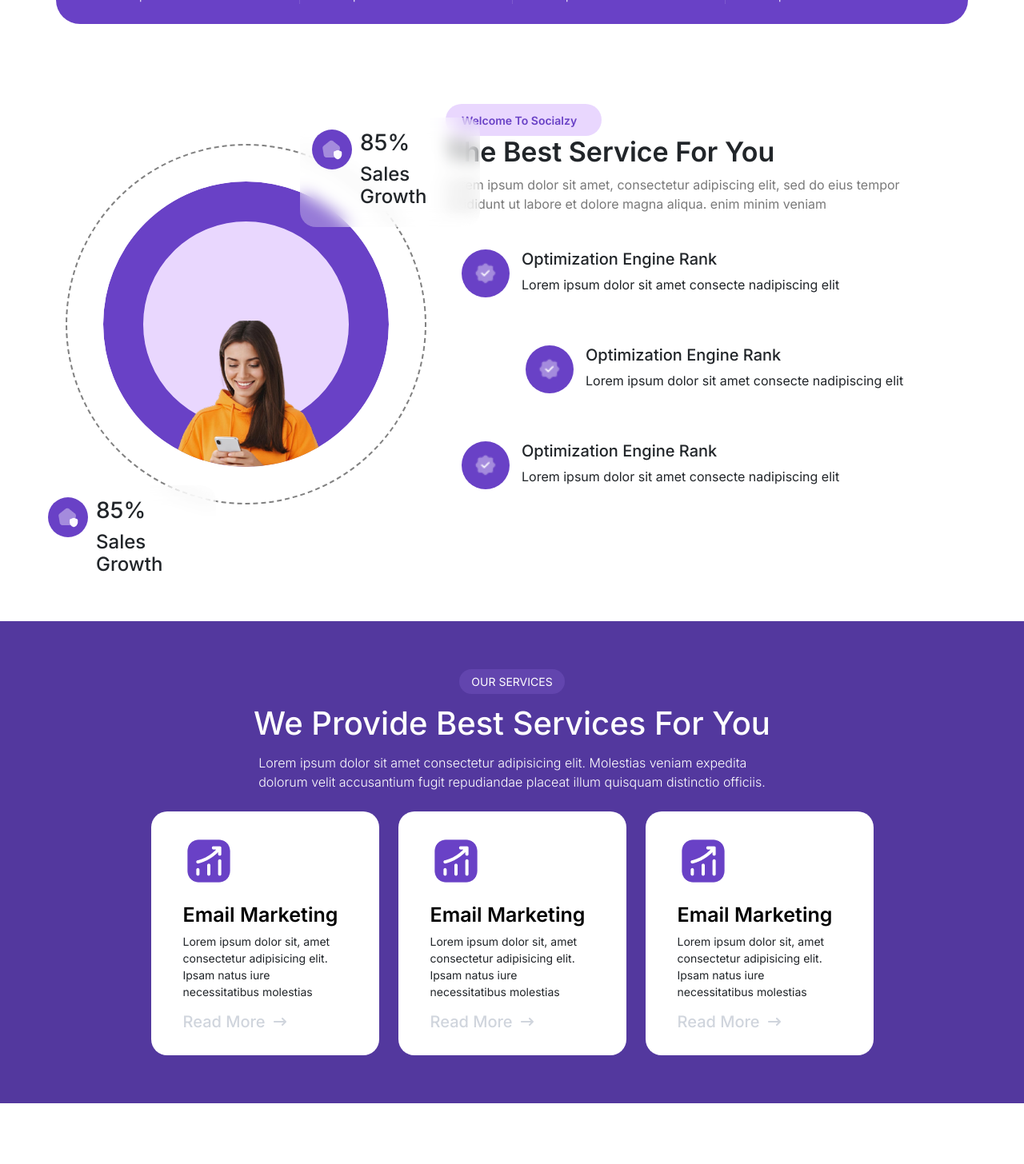
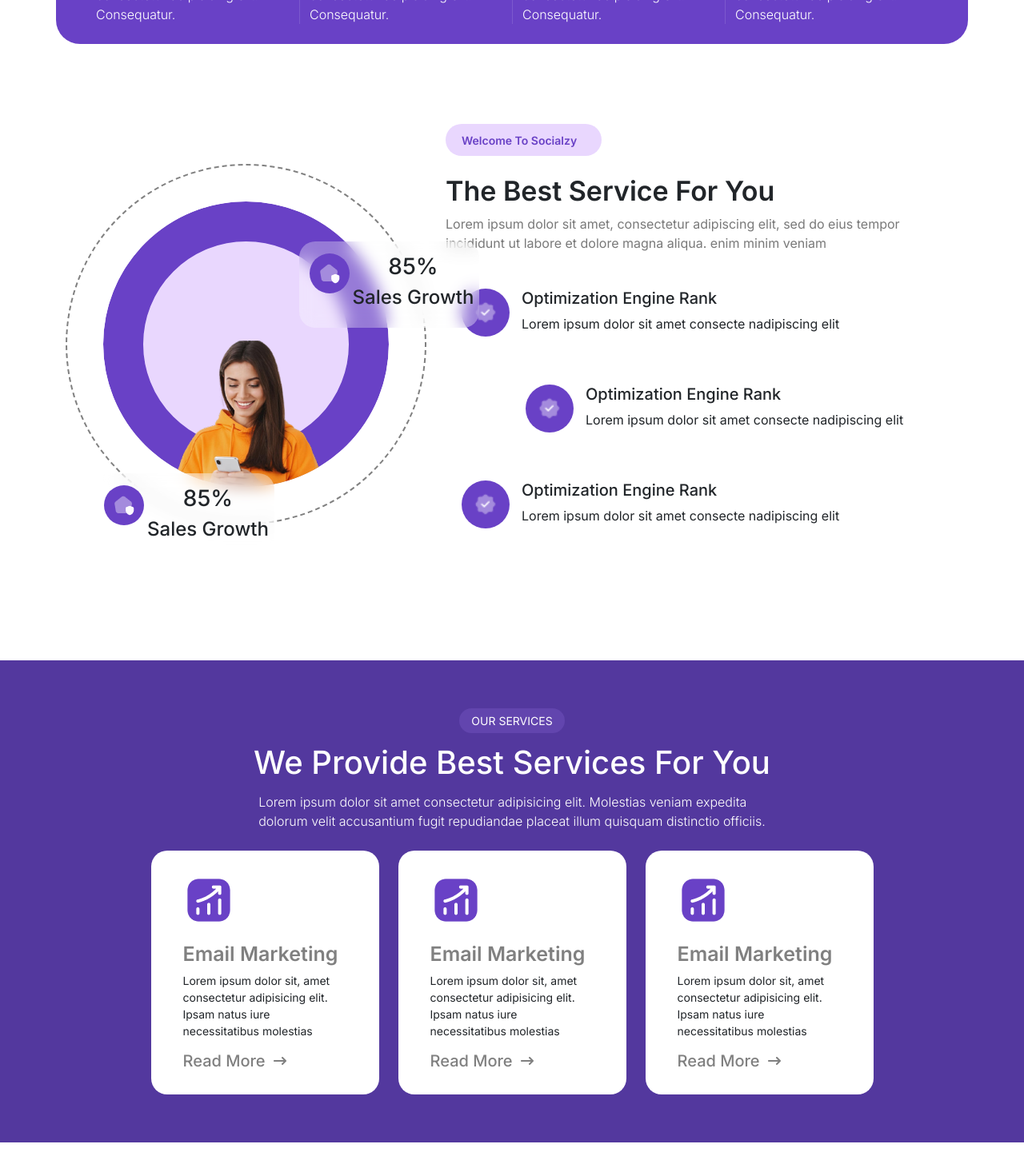
Before and after one commit to bavaneeswaran49/itboomianimation, a React app: page / in a window 1280 px wide. Shown: the part 960-2416 px from the top of the page at 80% size. Built offline with nearby package versions, Linux system fonts and the light colour scheme; the HTML template or start-up script is replaced by a standard one.

Commit message:
Updated project hover overlay effect

```diff
--- a/src/service/Service.jsx
+++ b/src/service/Service.jsx
@@ -1,8 +1,21 @@
 import React from 'react'
 import './Services.css'
 import { FaArrowRightLong } from "react-icons/fa6";
-import  social from '../assets/social.png'
+import social from '../assets/social.png'
+import { motion } from 'framer-motion';
 const Service = () => {
+    const change = {
+        initial: {
+            color: "grey",
+            transition: { duration: 0.8 , ease: "easeInOut" }
+
+        },
+        hover: {
+            color: "#53389e",
+            transition: { duration: 0.8, ease: "easeInOut" }
+
+        }
+    }
     return (
         <>
             <section className='service'>
@@ -16,55 +29,79 @@ const Service = () => {
                 <div className='container'>
                     <div className='row d-flex justify-content-center gap-4'>
                         <div className='col-lg-3 col-md-4 col-sm-12 service-card'>
+                            <motion.div
+                                initial="initial"
+                                whileHover="hover"
+                            >
                                 <div className='card-contaent'>
                                     <img src={social} alt='service' className='service-image' />
-                                <h3 className=' service-h3-1'>
+
+                                    <motion.h3 className=' service-h3-1'
+                                        variants={change}>
                                         Email Marketing
-                                </h3>
+                                    </motion.h3>
                                     <p className='service-p2'>
                                         Lorem ipsum dolor sit, amet consectetur adipisicing elit. Ipsam natus iure necessitatibus molestias
                                     </p>
-                                <div className=' service-btn'>
+                                    <motion.div className=' service-btn'
+                                        variants={change}>
                                         <h3 className='service-h3-2'>Read More</h3>
                                         <div className='service-icon'>
                                             <FaArrowRightLong />
                                         </div>
+                                    </motion.div>
                                 </div>
-                            </div>
+                            </motion.div>
                         </div>
                         <div className='col-lg-3 col-md-4 col-sm-12 service-card'>
+                            <motion.div
+                                initial="initial"
+                                whileHover="hover"
+                            >
                                 <div className='card-contaent'>
                                     <img src={social} alt='service' className='service-image' />
-                                <h3 className=' service-h3-1'>
+
+                                    <motion.h3 className=' service-h3-1'
+                                        variants={change}>
                                         Email Marketing
-                                </h3>
+                                    </motion.h3>
                                     <p className='service-p2'>
                                         Lorem ipsum dolor sit, amet consectetur adipisicing elit. Ipsam natus iure necessitatibus molestias
                                     </p>
-                                <div className=' service-btn'>
+                                    <motion.div className=' service-btn'
+                                        variants={change}>
                                         <h3 className='service-h3-2'>Read More</h3>
                                         <div className='service-icon'>
                                             <FaArrowRightLong />
                                         </div>
+                                    </motion.div>
                                 </div>
-                            </div>
+                            </motion.div>
                         </div>
                         <div className='col-lg-3 col-md-4 col-sm-12 service-card'>
+                            <motion.div
+                                initial="initial"
+                                whileHover="hover"
+                            >
                                 <div className='card-contaent'>
                                     <img src={social} alt='service' className='service-image' />
-                                <h3 className=' service-h3-1'>
+
+                                    <motion.h3 className=' service-h3-1'
+                                        variants={change}>
                                         Email Marketing
-                                </h3>
+                                    </motion.h3>
                                     <p className='service-p2'>
                                         Lorem ipsum dolor sit, amet consectetur adipisicing elit. Ipsam natus iure necessitatibus molestias
                                     </p>
-                                <div className=' service-btn'>
+                                    <motion.div className=' service-btn'
+                                        variants={change}>
                                         <h3 className='service-h3-2'>Read More</h3>
                                         <div className='service-icon'>
                                             <FaArrowRightLong />
                                         </div>
+                                    </motion.div>
                                 </div>
-                            </div>
+                            </motion.div>
                         </div>
                     </div>
                 </div>
--- a/src/service/Services.css
+++ b/src/service/Services.css
@@ -84,3 +84,10 @@
     /* color: #d0d5dd; */
     font-size: clamp(10px, 1rem, 14px);
 }
+.service-h3-2 {
+  color: inherit;
+}
+
+.service-icon {
+  color: inherit;
+}
--- a/src/socialize/Social.jsx
+++ b/src/socialize/Social.jsx
@@ -3,7 +3,6 @@ import './social.css'
 import social from '../assets/social.png'
 import { FaArrowCircleRight } from "react-icons/fa";
 import { MdOutlineArrowRightAlt } from "react-icons/md";
-// import{col,row,container} from 'react-bootstrap'
 const Social = () => {
     return (
         <>
@@ -18,7 +17,7 @@ const Social = () => {
                 <h3 className='social-h3'>The Best Price Just For You</h3>
                 <p className='social-p1'>Lorem ipsum dolor sit amet consectetur adipisicing elit. Molestias veniam expedita<br></br> dolorum velit accusantium fugit repudiandae placeat illum quisquam distinctio officiis.</p>
                 <div className='container'>
-                    <div className='row social-row'>
+                    <div className='row social-row gap-4'>
                         <div className='col-lg-4 col-md-4 col-sm-12 social-card'>
                             <img src={social} alt='social' className='social-img' />
                             <h3 className='scard-h3'>Personal Plan</h3>
@@ -101,7 +100,6 @@ const Social = () => {
                                 <p>25 Analytics Campaigns</p>
                             </div>
                         </div>
-
                     </div>
                 </div>
             </section>
--- a/src/work/Work.jsx
+++ b/src/work/Work.jsx
@@ -127,7 +127,14 @@ const Arrow = {
     x: 10,
   }
 }
-
+const btn = {
+  initial: { backgroundColor: "#1d2939", color: "white" },
+  hover: {
+    backgroundColor: "#6941c6",
+    color: "white",
+    transition: { type: "spring", stiffness: 300, damping: 15 }
+  }
+}
 function Work() {
 
   return (
@@ -148,6 +155,7 @@ function Work() {
                 className="fbutton1"
                 initial="initial"
                 whileHover="hover"
+                variants={btn}
               >
                 <p className="fbuttonp">Get Started</p>
                 <motion.div variants={Arrow}>
@@ -162,7 +170,7 @@ function Work() {
               </div>
             </div>
           </div>
-          <div className="col-lg-6 col-md-6 col-sm-12">
+          <div className="col-lg-6 col-md-6 col-sm-12 dummy">
             <div className="start" >
               <motion.div
                 whileHover="hover"
@@ -228,7 +236,7 @@ function Work() {
                     }}
                   />
                 </motion.div>
-                <motion.div className="epis"  variants={Float1} style={blur}>
+                <motion.div className="epis" variants={Float1} style={blur}>
                   <div style={{ display: "flex", alignItems: "center", gap: "15px" }} >
                     <motion.div variants={Float8} style={icon("#6941c6")}>
                       <img src={home} alt="home" />
@@ -240,7 +248,7 @@ function Work() {
                     </div>
                   </div>
                 </motion.div>
-                <motion.div className="epis"  variants={Float2} style={blur}>
+                <motion.div className="epis" variants={Float2} style={blur}>
                   <div style={{ display: "flex", alignItems: "center", gap: "15px" }}>
                     <motion.div variants={Float8} style={icon("#6941c6")}>
                       <img src={home} alt="home" />
@@ -251,7 +259,7 @@ function Work() {
                     </div>
                   </div>
                 </motion.div>
-                <motion.div variants={Float3} style={icon("#1aaa42")} className="none">
+                <motion.div variants={Float3} style={icon("#1aaa42")} className="none non1">
                   <img src={verify} alt="verify" width="24" />
                 </motion.div>
                 <motion.div variants={Float4} style={icon("#f178b6")} className="none">
@@ -330,7 +338,7 @@ const icon = (color) => ({
   justifyContent: "center",
   alignItems: "center",
   zIndex: 20,
-  pointerEvents:"none"
+  pointerEvents: "none"
 });
 
 export default Work;
--- a/src/work2/Work1.jsx
+++ b/src/work2/Work1.jsx
@@ -1,10 +1,10 @@
 import { useState } from "react";
-import { motion } from "framer-motion";
+import { motion, transform } from "framer-motion";
 import img from "../assets/Task prototype/ig1.png";
 import home from "../assets/safe-home.png";
 import verify from '../assets/verify.png'
 import "../App.css";
-import './work1.css'
+import '../work2/work1.css';
 const Contrast = {
   initial: { scale: 1 },
   hover: {
@@ -41,25 +41,25 @@ const Contrast2 = {
   },
 };
 const Float1 = {
-  initial: { y: -190, x: 180 },
+  initial: { y: 50, x: 290 },
   hover: {
-    y: -250,
+    y: -50,
     x: 150,
     transition: { type: "spring", stiffness: 200, damping: 15 },
   },
 };
 
 const Float2 = {
-  initial: { y: 270, x: -150 },
+  initial: { y: 340, x: -190 },
   hover: {
-    y: 200,
-    x: -50,
+    y: 400,
+    x: -150,
     transition: { type: "spring", stiffness: 200, damping: 15 },
   },
 };
 
 const Float8 = {
-  initial: { scale: 1 },
+  initial: { scale: 1, x:50 },
   hover: {
     scale: 1,
     transition: { type: "spring", stiffness: 300, damping: 15 },
@@ -141,8 +141,8 @@ function Work1() {
                 }}
               />
             </motion.div>
-
-            <motion.div  className="blur"
+            <div className="bbb">
+              <motion.div className="blur"
                 variants={Float1}
                 initial="initial"
                 animate={jugle ? "hover" : "initial"}
@@ -152,7 +152,7 @@ function Work1() {
                   <motion.div initial="initial"
                     animate={jugle ? "hover" : "initial"}
                     variants={Float8} style={iconStyle("#6941c6")}>
-                  <img src={home} alt="home" />
+                    <img src={home} alt="home"  className="home"/>
                   </motion.div>
 
                   <div className="divclas">
@@ -161,17 +161,19 @@ function Work1() {
                   </div>
                 </div>
               </motion.div>
+            </div>
+            <div className="bbb">
               <motion.div className="blur"
                 initial="initial"
                 animate={jugle ? "hover" : "initial"}
-
                 variants={Float2}
                 style={blur}>
-              <div>
+                <div className="bbb">
                   <motion.div initial="initial"
+                    className="blor"
                     animate={jugle ? "hover" : "initial"}
                     variants={Float8} style={iconStyle("#6941c6")}>
-                  <img src={home} alt="home" />
+                    <img src={home} alt="home"  className="home"/>
                   </motion.div>
 
                   <div className="divclas">
@@ -180,6 +182,7 @@ function Work1() {
                   </div>
                 </div>
               </motion.div>
+            </div>
           </motion.div>
         </div>
         <div className="col-lg-7 col-md-12 col-sm-12">
@@ -222,7 +225,7 @@ function Work1() {
 
 const blur = {
   position: "absolute",
-  width: "250px",
+  width: "100px",
   height: "100px",
   backgroundColor: "rgba(255, 255, 255, 0.3)",
   backdropFilter: "blur(10px)",
@@ -245,6 +248,7 @@ const iconStyle = (color) => ({
   justifyContent: "center",
   alignItems: "center",
   zIndex: 20,
+  transform: "translateX(-100px) !important",
 });
 
 export default Work1;
--- a/src/work2/work1.css
+++ b/src/work2/work1.css
@@ -11,7 +11,8 @@
   color: #6941C6;
   font-size: 14px;
   font-weight: 600;
-    margin-bottom: 20px;
+  /* margin-bottom: 20px; */
+  margin-bottom: clamp(15px, 3vh, 30px)!important;
 }
 
 @media (max-width:972px) {
@@ -24,9 +25,15 @@
   }
 }
 
+@media (max-width: 1025px) {
+  .bbb {
+    display: none !important;
+  }
+}
+
 .h4 {
   font-weight: 600 !important;
-    font-size: 34px !important;
+  font-size: clamp(17px, 3.5vw, 34px) !important;
   line-height: 100%;
 }
 
@@ -82,16 +89,18 @@
   padding-top: 50px;
 }
 
-.sb > div {
+.sb>div {
   width: 100% !important;
   max-width: 500px !important;
   height: auto !important;
   aspect-ratio: 1 / 1;
 }
-.sb > div > div {
+
+.sb>div>div {
   width: 80% !important;
   height: 80% !important;
 }
+
 .sb img[alt="main"] {
   width: 55% !important;
   height: auto !important;
@@ -104,6 +113,7 @@
   height: auto !important;
   padding: 15px !important;
 }
+
 @media (max-width: 992px) {
 
   .sb {
@@ -113,13 +123,14 @@
   }
 
 }
+
 @media (max-width: 769px) {
 
   .second {
     padding: 40px 20px;
   }
 
-  .sb > div {
+  .sb>div {
     max-width: 350px !important;
   }
 
@@ -127,30 +138,39 @@
     width: 65% !important;
   }
 
-  .para12,
-  .h4,
-  .para13 {
-    text-align: center;
-  }
 
   .design,
   .designn {
     flex-direction: column;
-    align-items: center;
-    text-align: center;
+    /* align-items: center; */
+    /* text-align: center; */
+  }
+  .design,.designn {
+    width: 100%;
+    /* align-items: center; */
   }
   .verify {
     width: 35px;
   }
-  .blur{
+
+  .blur {
     display: none;
   }
 }
+
 @media (max-width: 480px) {
-  .sb > div {
+  .sb>div {
     max-width: 280px !important;
   }
+
   .sb img[alt="main"] {
     width: 70% !important;
   }
 }
+.divclas{
+  width: 300px;
+  text-align: center;
+}
+.home{
+align-items: end;
+}
```
Also changed, not shown: src/Footer/Footer.css (+11 -2 lines), src/about/About.css (+8 -1 lines), src/project/Project.css (+69 -6 lines), src/project/Project.jsx (+80 -13 lines), src/socialize/Social.css (+21 -1 lines), src/work/work.css (+27 -2 lines). Lines whose indentation alone changed are shown as unchanged.
